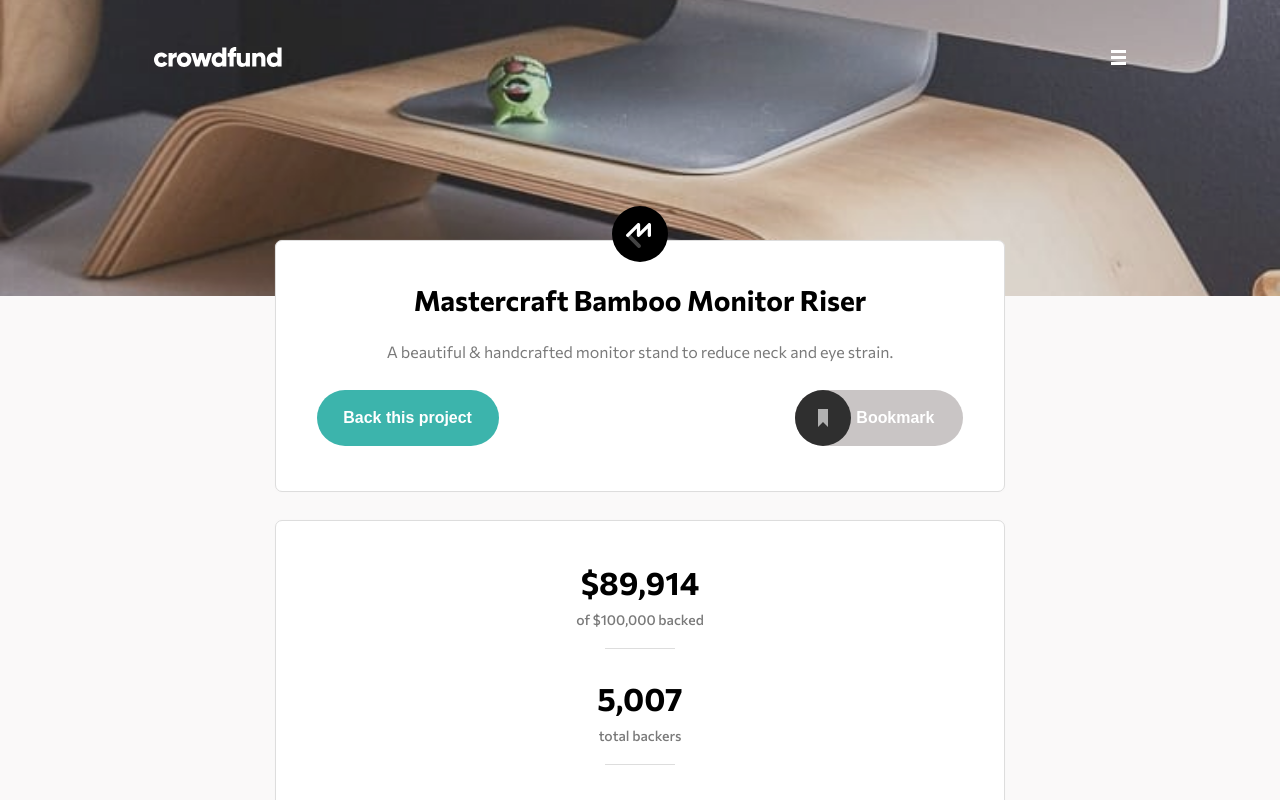
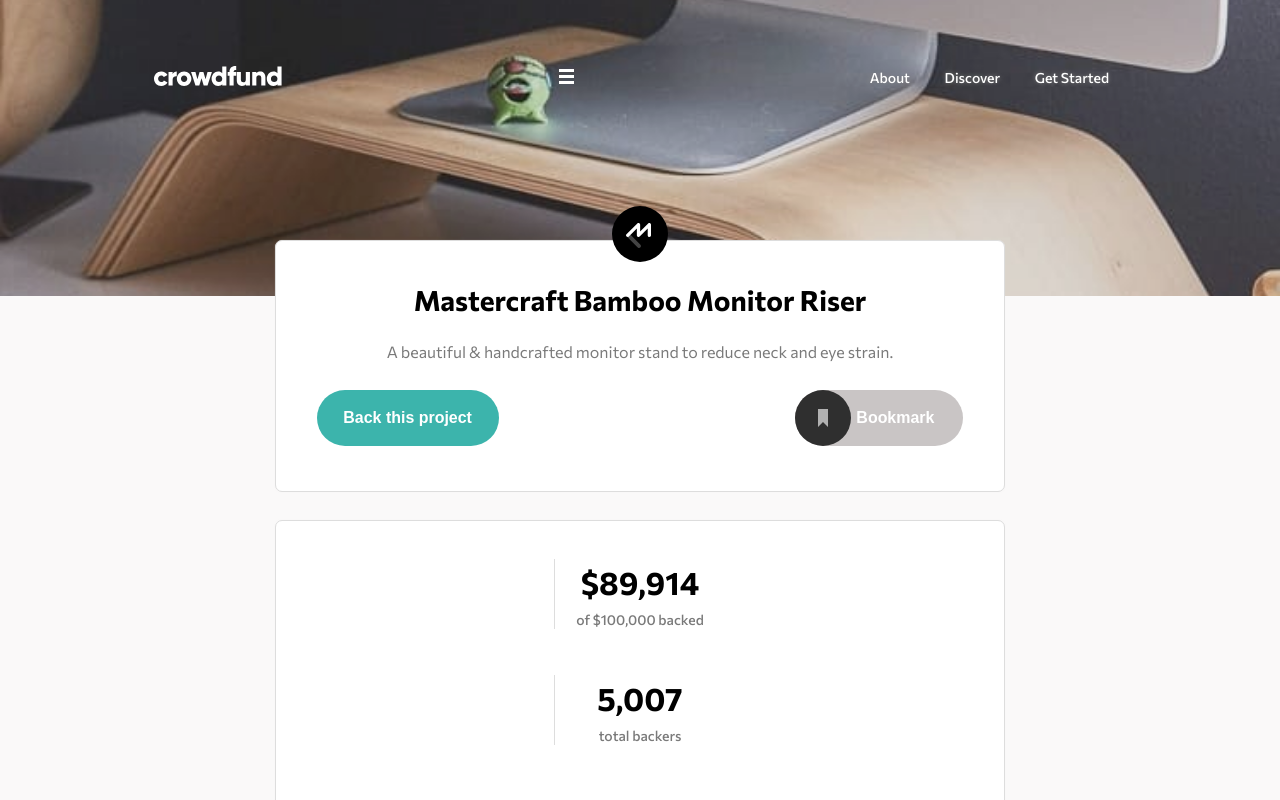
Before and after one commit to avatarfreak/front-end-mentor-crowdfunding, a Next.js app: page / in a window 1280 px wide. Shown: the top 800 px of the page. Built offline with nearby package versions, Linux system fonts and the light colour scheme.

Commit message:
breakpoint added

```diff
--- a/app/components/Elements/Header/Navbar/Nav/Menu.tsx
+++ b/app/components/Elements/Header/Navbar/Nav/Menu.tsx
@@ -1,4 +1,13 @@
 import styled from "styled-components";
+
+export const ImageWrapper = styled.div`
+  cursor: pointer;
+
+  @media ${({ theme }) => theme.breakpoints.tablet} {
+    display: none;
+  }
+`;
+
 export const CollapsibleMenu = styled.nav`
   position: absolute;
   top: 0;
@@ -7,6 +16,11 @@ export const CollapsibleMenu = styled.nav`
   filter: drop-shadow(0 0 2px gray);
   margin-top: 4rem;
   z-index: 1;
+
+  @media ${({ theme }) => theme.breakpoints.tablet} {
+    position: unset;
+    margin: 0;
+  }
 `;
 
 export const MenuWrapper = styled.ul`
@@ -16,10 +30,19 @@ export const MenuWrapper = styled.ul`
   opacity: 0;
   visibility: hidden;
   transform: translateY(-20%);
-  transition: all 0.8s ease;
+  transition: transform 0.5s ease;
   &.active {
     opacity: 1;
     visibility: visible;
+    transform: translateY(0);
+  }
+
+  @media ${({ theme }) => theme.breakpoints.tablet} {
+    display: flex;
+    visibility: visible;
+    opacity: 1;
+    transition: none;
+    background: transparent;
     transform: translateY(0);
   }
 `;
@@ -36,6 +59,16 @@ export const Item = styled.li`
     padding: 1.2rem 1.24rem;
     color: var(--black);
     font-weight: var(--medium);
+    &:hover {
+      font-weight: var(--bold);
+    }
+  }
+
+  @media ${({ theme }) => theme.breakpoints.tablet} {
+    border: 0;
+    a {
+      color: #fff;
+    }
   }
 `;
 
--- a/app/components/Elements/Main/ModalContent/Pledges/index.tsx
+++ b/app/components/Elements/Main/ModalContent/Pledges/index.tsx
@@ -42,6 +42,10 @@ export const FormWrapper = styled.div`
   border-top: 2px solid #ddd;
   padding-bottom: 1rem;
   display: none;
+
+  @media ${({ theme }) => theme.breakpoints.tablet} {
+    padding-top: 1rem;
+  }
 `;
 
 export const Card = styled.section`
@@ -89,7 +93,7 @@ export const Heading = styled.div`
 `;
 
 export const Title = styled(TitleWrapper)`
-  font-size: 1rem;
+  font-size: clamp(1rem, 2vw, 1.143rem);
 
   @media ${({ theme }) => theme.breakpoints.tablet} {
     &:hover {
@@ -99,13 +103,14 @@ export const Title = styled(TitleWrapper)`
 `;
 
 export const SubTitle = styled(SubTitleWrapper)`
-  font-size: 1rem; ;
+  font-size: clamp(1rem, 2vw, 1.143rem);
 `;
 
 export const Body = styled(BodyWrapper)``;
 
 export const Text = styled(TextWrapper)`
-  font-size: 1rem;
+  font-size: clamp(1rem, 2vw, 1.08rem);
+  line-height: 1.9;
   padding: 0 1.5rem;
 `;
 
@@ -130,8 +135,11 @@ export const CTA = styled(CTAWrapper)``;
 
 export const Duration = styled(DurationWrapper)``;
 
-export const Day = styled(DayWrapper)``;
+export const Day = styled(DayWrapper)`
+  font-size: 1.28rem;
+`;
 
 export const Time = styled(TimeWrapper)`
-  font-size: 1rem;
+  font-size: clamp(1rem, 2vw, 1.0714rem);
+  font-weight: var(--medium);
 `;
--- a/app/components/Elements/Main/Stats/style.tsx
+++ b/app/components/Elements/Main/Stats/style.tsx
@@ -5,6 +5,17 @@ export const StatsContainer = styled(CardWrapper)`
   text-align: center;
   width: 100%;
   height: 100%;
+`;
+
+export const Container = styled.div`
+  @media ${({ theme }) => theme.breakpoints.tablet} {
+    display: flex;
+    padding-top: 1rem;
+    padding-bottom: 1rem;
+    & > * {
+      flex: 1 1 100%;
+    }
+  }
 `;
 
 export const Title = styled(TitleWrapper)`
@@ -31,5 +42,14 @@ export const Stat = styled.div`
     border-bottom: 1px solid #dddddd;
     width: 5rem;
     margin: 0.75rem auto;
+
+    @media ${({ theme }) => theme.breakpoints.tablet} {
+      margin: 0;
+      border-bottom: 0;
+      top: 1.2rem;
+      left: 12rem;
+      height: 5rem;
+      border-right: 1px solid #dddddd;
+    }
   }
 `;
```
